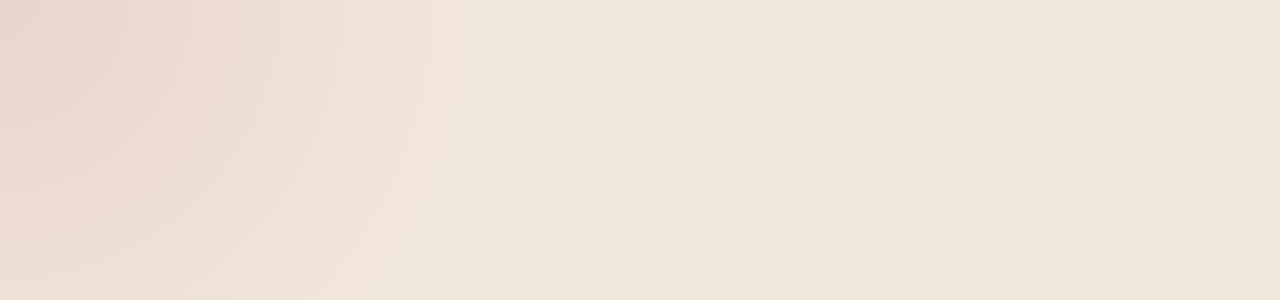
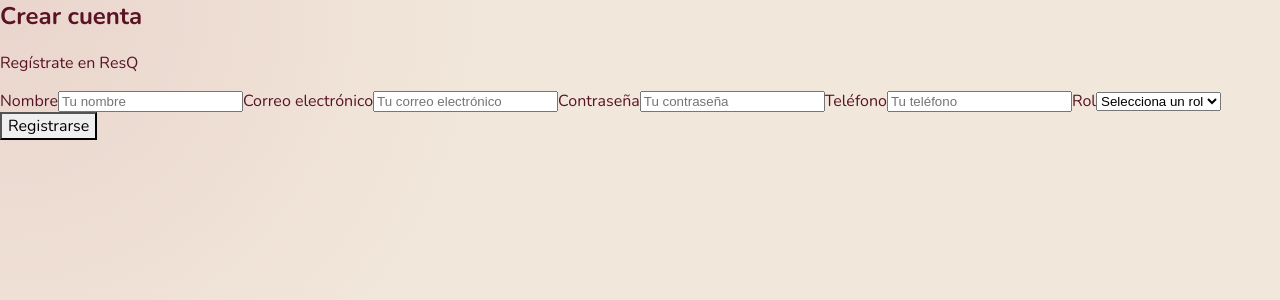
Before and after one commit to MatteoWiQ/resQ-frontend, an Angular app: page /register in a window 1280 px wide. Before the commit this address led to /. Shown: the top 300 px of the page. Built offline with nearby package versions, Linux system fonts and the light colour scheme.

Commit message:
Implementar registro de usuarios conectado al backend

```diff
--- a/src/app/core/services/auth.service.ts
+++ b/src/app/core/services/auth.service.ts
@@ -7,10 +7,21 @@ import { LoginRequest, LoginResponse } from '../../shared/models/auth.models';
 @Injectable({ providedIn: 'root' })
 export class AuthService {
   private readonly loginEndpoint = '/api/login';
+  private readonly registerEndpoint = '/api/usuarios';
 
   constructor(private readonly http: HttpClient) {}
 
   login(credentials: LoginRequest): Observable<LoginResponse> {
     return this.http.post<LoginResponse>(this.loginEndpoint, credentials);
   }
+
+  register(usuario: {
+    nombre: string;
+    email: string;
+    password: string;
+    telefono: string;
+    rol: string;
+  }): Observable<any> {
+    return this.http.post(this.registerEndpoint, usuario);
+  }
 }
--- a/src/app/features/auth/auth.routes.ts
+++ b/src/app/features/auth/auth.routes.ts
@@ -1,5 +1,9 @@
 import { Routes } from '@angular/router';
 
 import { LoginComponent } from './pages/login/login.component';
+import { Register } from './pages/register/register';
 
-export const authRoutes: Routes = [{ path: 'login', component: LoginComponent }];
+export const authRoutes: Routes = [
+  { path: 'login', component: LoginComponent },
+  { path: 'register', component: Register }
+];
--- a/src/app/features/auth/pages/register/register.html
+++ b/src/app/features/auth/pages/register/register.html
@@ -3,12 +3,14 @@
     <h1>Crear cuenta</h1>
     <p>Regístrate en ResQ</p>
 
-    <form>
+    <form (ngSubmit)="onRegister()">
+
       <label for="nombre">Nombre</label>
       <input
         id="nombre"
         type="text"
         name="nombre"
+        [(ngModel)]="usuario.nombre"
         placeholder="Tu nombre"
         required
       />
@@ -18,6 +20,7 @@
         id="email"
         type="email"
         name="email"
+        [(ngModel)]="usuario.email"
         placeholder="Tu correo electrónico"
         required
       />
@@ -27,6 +30,7 @@
         id="password"
         type="password"
         name="password"
+        [(ngModel)]="usuario.password"
         placeholder="Tu contraseña"
         required
       />
@@ -36,17 +40,24 @@
         id="telefono"
         type="tel"
         name="telefono"
+        [(ngModel)]="usuario.telefono"
         placeholder="Tu teléfono"
       />
 
       <label for="rol">Rol</label>
-      <select id="rol" name="rol" required>
+      <select
+        id="rol"
+        name="rol"
+        [(ngModel)]="usuario.rol"
+        required
+      >
         <option value="">Selecciona un rol</option>
         <option value="USUARIO">Usuario</option>
         <option value="VOLUNTARIO">Voluntario</option>
       </select>
 
       <button type="submit">Registrarse</button>
+
     </form>
   </section>
 </main>
--- a/src/app/features/auth/pages/register/register.ts
+++ b/src/app/features/auth/pages/register/register.ts
@@ -1,11 +1,35 @@
 import { Component } from '@angular/core';
+import { FormsModule } from '@angular/forms';
+import { AuthService } from '../../../../core/services/auth.service';
 
 @Component({
   selector: 'app-register',
-  imports: [],
+  imports: [FormsModule],
   templateUrl: './register.html',
   styleUrl: './register.css',
 })
 export class Register {
 
+  usuario = {
+    nombre: '',
+    email: '',
+    password: '',
+    telefono: '',
+    rol: ''
+  };
+
+  constructor(private authService: AuthService) {}
+
+  onRegister() {
+    this.authService.register(this.usuario).subscribe({
+      next: (response) => {
+        console.log('Usuario registrado correctamente:', response);
+        alert('Usuario registrado correctamente');
+      },
+      error: (error) => {
+        console.error('Error al registrar usuario:', error);
+        alert('Error al registrar usuario');
+      }
+    });
+  }
 }
```
Also changed, not shown: 1 other file (tests, documents, lock files or other folders).
